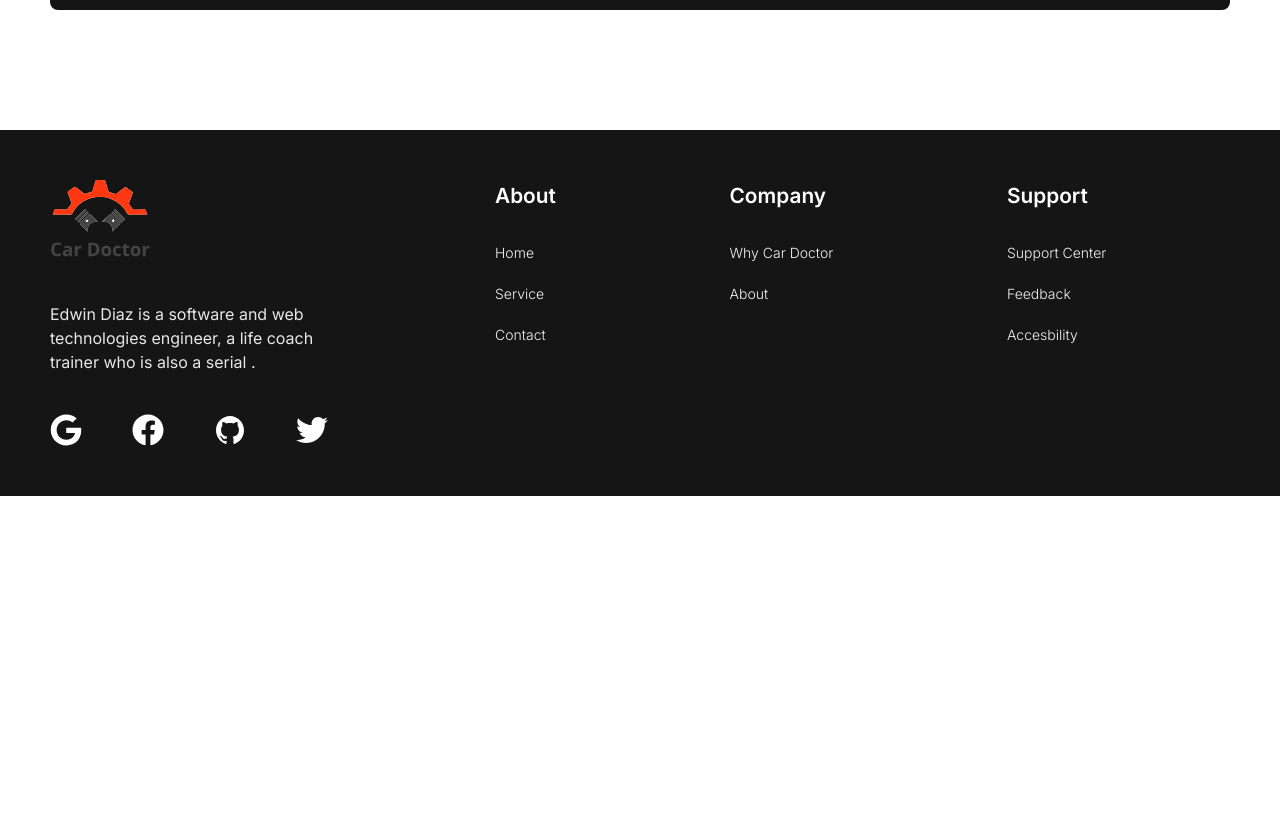
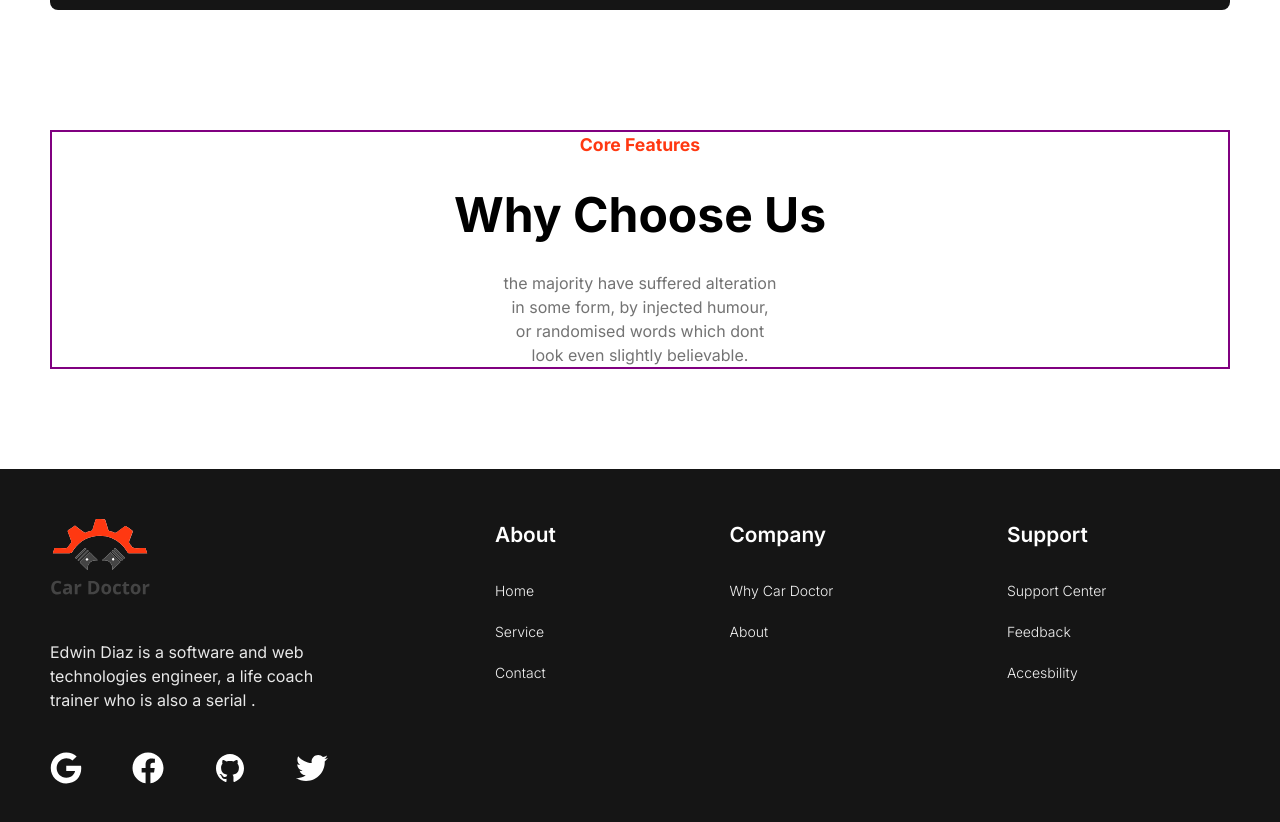
Before and after one commit to shsobur/car-doctor-client, a React (Vite) app: page / in a window 1280 px wide. Shown: the part 1736-2558 px from the top of the page. Before the commit the page ends 2232 px from the top, so only its background shows below. Built offline with nearby package versions, Linux system fonts and the light colour scheme.

Commit message:
Added Why Choose Us section

```diff
--- /dev/null
+++ b/src/Pages/HomePageComponents/ChooseUs/ChooseUs.css
@@ -0,0 +1,33 @@
+.main_choose_us_section_outer_container {
+  height: 100%;
+  width: 100%;
+  padding: 0 50px;
+  margin-top: 100px;
+}
+
+.main_choose_us_section_inner_container {
+  font-family: "Inter", serif;
+  border: 2px solid purple;
+}
+
+.choose_us_section_top_container {
+  text-align: center;
+}
+
+.choose_us_section_top_container h3 {
+  font-size: 1.1rem;
+  color: #FF3811;
+  font-weight: 700;
+}
+
+.choose_us_section_top_container h2 {
+  font-size: 3rem;
+  font-weight: 700;
+  padding: 20px 0;
+}
+
+.choose_us_section_top_container p {
+  font-size: 1rem;
+  color: #737373;
+  padding: 0 450px;
+}
--- /dev/null
+++ b/src/Pages/HomePageComponents/ChooseUs/ChooseUs.jsx
@@ -0,0 +1,30 @@
+import "./ChooseUs.css";
+
+const ChooseUs = () => {
+  return (
+    <>
+      <div className="mian_container">
+        <div className="main_choose_us_section_outer_container">
+          <div className="main_choose_us_section_inner_container">
+
+            <div className="choose_us_main_contain_container">
+
+              <div className="choose_us_section_top_container">
+                <h3>Core Features</h3>
+                <h2>Why Choose Us</h2>
+                <p>the majority have suffered alteration in some form, by injected humour, or randomised words which dont look even slightly believable. </p>
+              </div>
+              <div className="choose_us_section_bottom_container">
+
+              </div>
+
+            </div>
+
+          </div>
+        </div>
+      </div>
+    </>
+  );
+};
+
+export default ChooseUs;
--- a/src/Pages/HomePageComponents/HomePageLayout/HomePageLayout.jsx
+++ b/src/Pages/HomePageComponents/HomePageLayout/HomePageLayout.jsx
@@ -1,4 +1,5 @@
 import AboutUs from "../AboutUs/AboutUs";
+import ChooseUs from "../ChooseUs/ChooseUs";
 import Contact from "../Contact/Contact";
 import HomeBaner from "../HomeBaner/HomeBaner";
 
@@ -9,6 +10,7 @@ const HomePageLayout = () => {
         <HomeBaner></HomeBaner>
         <AboutUs></AboutUs>
         <Contact></Contact>
+        <ChooseUs></ChooseUs>
       </div>
     </>
   );
```
